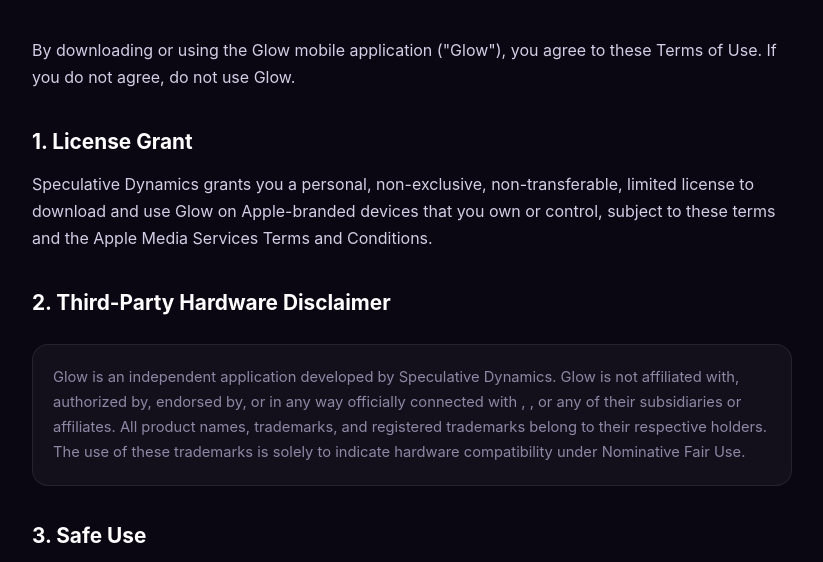
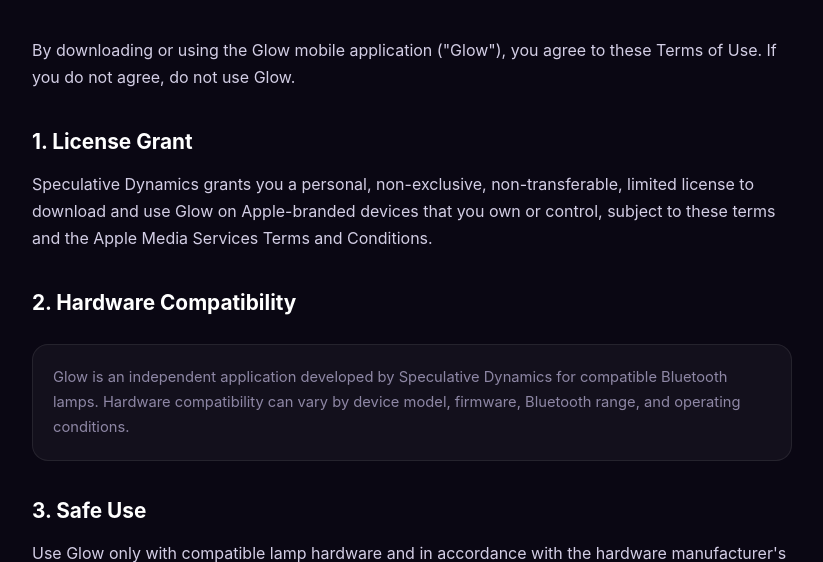
Before and after one commit to Speculative-Dynamics/glow-landing, a plain HTML site: page terms.html in a window 1280 px wide. Shown: the part 217-779 px from the top of the page, without its empty margins (228-1051 px from the left). Drawn offline with Linux system fonts and the light colour scheme.

Commit message:
Remove third-party brand references

```diff
--- a/terms.html
+++ b/terms.html
@@ -94,9 +94,9 @@
     <h2>1. License Grant</h2>
     <p>Speculative Dynamics grants you a personal, non-exclusive, non-transferable, limited license to download and use Glow on Apple-branded devices that you own or control, subject to these terms and the Apple Media Services Terms and Conditions.</p>
 
-    <h2>2. Third-Party Hardware Disclaimer</h2>
+    <h2>2. Hardware Compatibility</h2>
     <div class="disclaimer-box">
-      Glow is an independent application developed by Speculative Dynamics. Glow is not affiliated with, authorized by, endorsed by, or in any way officially connected with , , or any of their subsidiaries or affiliates. All product names, trademarks, and registered trademarks belong to their respective holders. The use of these trademarks is solely to indicate hardware compatibility under Nominative Fair Use.
+      Glow is an independent application developed by Speculative Dynamics for compatible Bluetooth lamps. Hardware compatibility can vary by device model, firmware, Bluetooth range, and operating conditions.
     </div>
 
     <h2>3. Safe Use</h2>
```
Also changed, not shown: index.html (+1 -3 lines).
